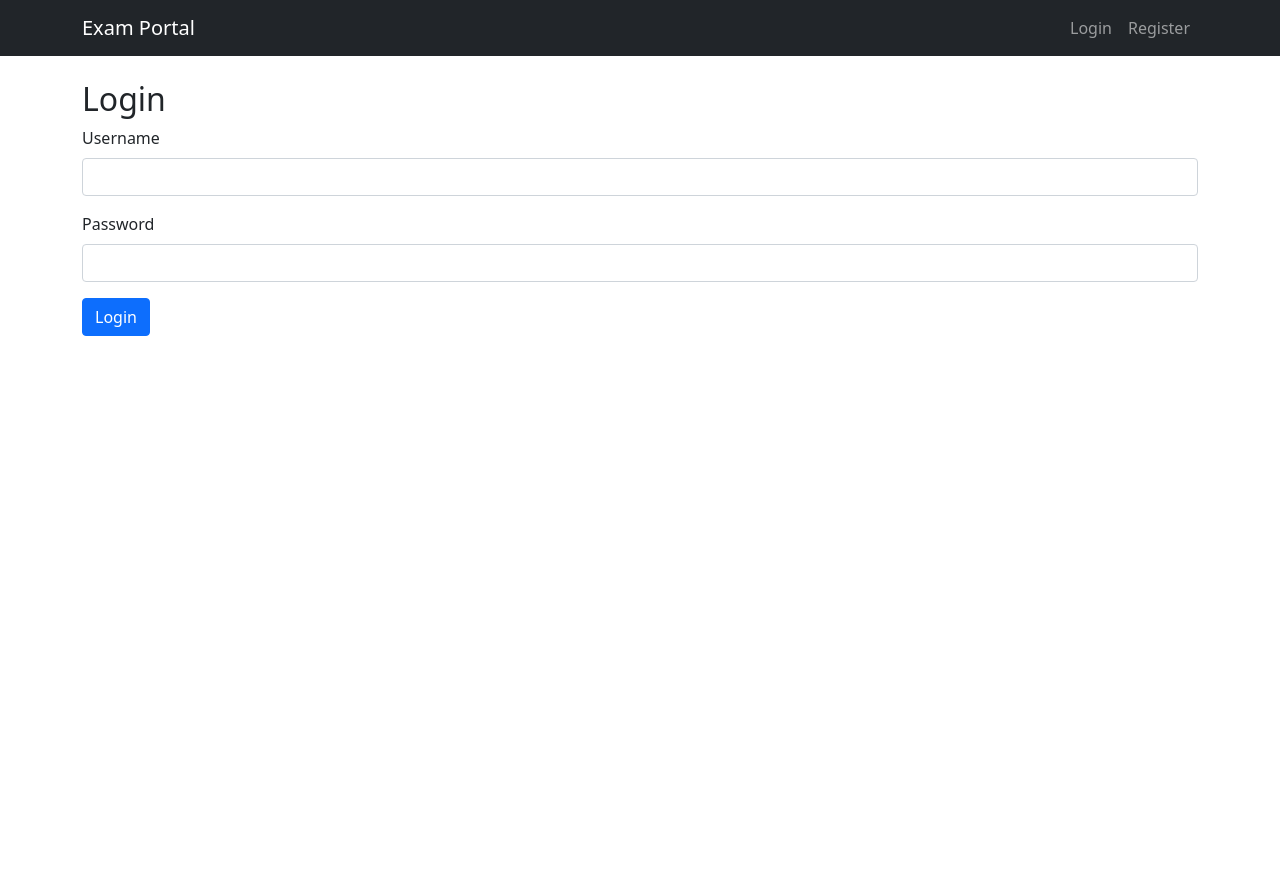
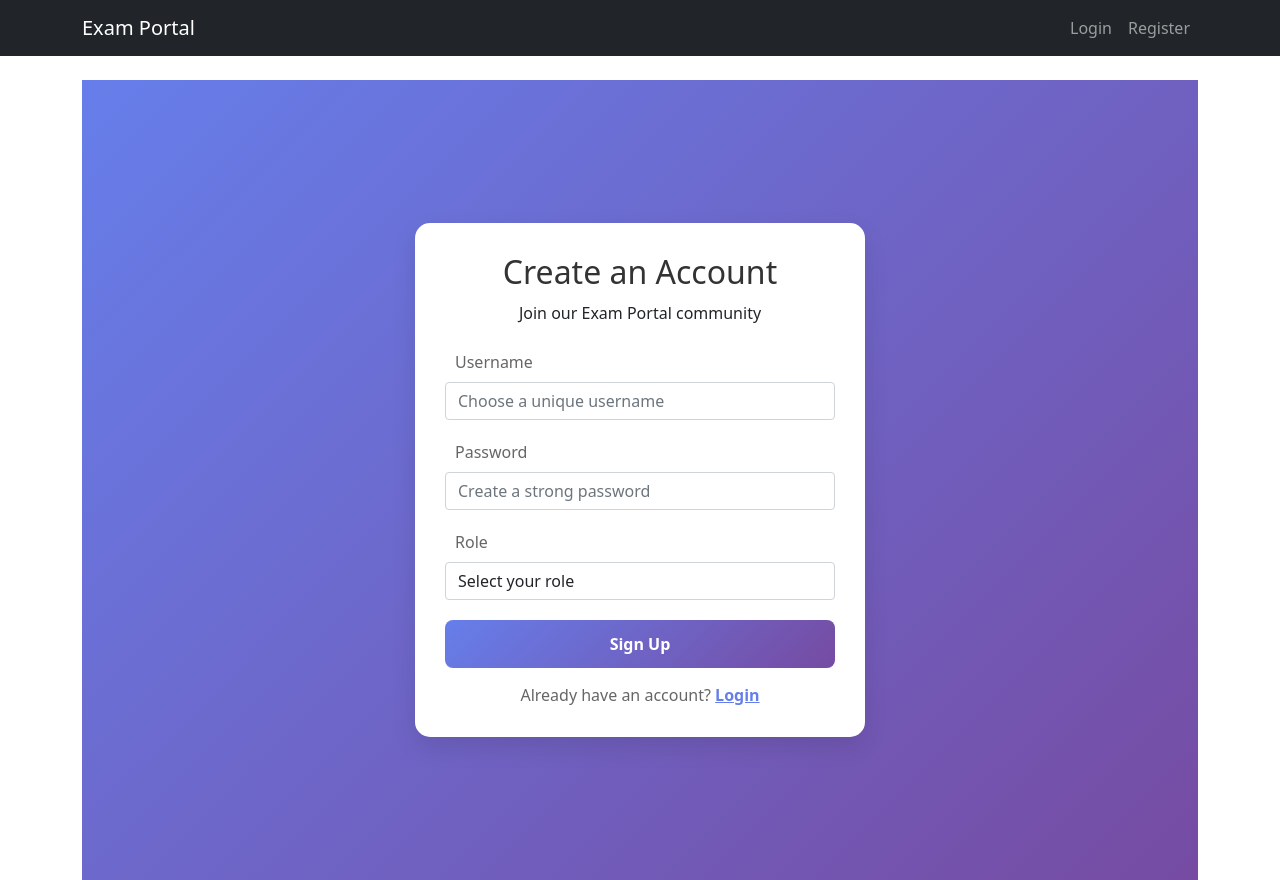
Before and after one commit to ishan22399/BlockChainProject, a Flask app: page / in a window 1280 px wide. Before the commit the page ends 336 px from the top, so only its background shows below. Run offline with Flask 2, Linux system fonts and the light colour scheme; some libraries are stand-ins or nearby versions.

```diff
--- /dev/null
+++ b/static/css/style.css
@@ -0,0 +1,102 @@
+/* Login and Register Styling */
+.login-container, .register-container {
+    display: flex;
+    justify-content: center;
+    align-items: center;
+    min-height: 100vh;
+    background: linear-gradient(135deg, #667eea 0%, #764ba2 100%);
+    padding: 20px;
+}
+
+.login-card, .register-card {
+    background: white;
+    border-radius: 15px;
+    box-shadow: 0 10px 25px rgba(0,0,0,0.1);
+    width: 100%;
+    max-width: 450px;
+    padding: 30px;
+    animation: fadeIn 0.5s ease-in-out;
+}
+
+.login-header, .register-header {
+    text-align: center;
+    margin-bottom: 25px;
+}
+
+.login-header h2, .register-header h2 {
+    color: #333;
+    margin-bottom: 10px;
+}
+
+.login-form, .register-form {
+    display: flex;
+    flex-direction: column;
+}
+
+.form-group {
+    margin-bottom: 20px;
+}
+
+.form-group label {
+    display: flex;
+    align-items: center;
+    margin-bottom: 8px;
+    color: #666;
+}
+
+.form-group label i {
+    margin-right: 10px;
+    color: #667eea;
+}
+
+.password-wrapper {
+    position: relative;
+}
+
+.password-toggle {
+    position: absolute;
+    right: 10px;
+    top: 50%;
+    transform: translateY(-50%);
+    cursor: pointer;
+    color: #667eea;
+}
+
+.btn-login, .btn-register {
+    background: linear-gradient(135deg, #667eea 0%, #764ba2 100%);
+    color: white;
+    border: none;
+    padding: 12px;
+    border-radius: 8px;
+    font-weight: bold;
+    transition: transform 0.3s ease;
+}
+
+.btn-login:hover, .btn-register:hover {
+    transform: scale(1.05);
+}
+
+.signup-link, .login-link {
+    text-align: center;
+    margin-top: 15px;
+    color: #666;
+}
+
+.signup-link a, .login-link a {
+    color: #667eea;
+    font-weight: bold;
+}
+
+.forgot-password {
+    text-align: right;
+    display: block;
+    color: #667eea;
+    font-size: 0.9em;
+    margin-top: -10px;
+    margin-bottom: 15px;
+}
+
+@keyframes fadeIn {
+    from { opacity: 0; transform: translateY(20px); }
+    to { opacity: 1; transform: translateY(0); }
+}
--- a/templates/login.html
+++ b/templates/login.html
@@ -1,16 +1,79 @@
 {% extends "base.html" %}
-{% block title %}Login{% endblock %}
+{% block title %}Register{% endblock %}
 {% block content %}
-<h2>Login</h2>
-<form action="{{ url_for('login') }}" method="POST">
-    <div class="mb-3">
-        <label for="username" class="form-label">Username</label>
-        <input type="text" class="form-control" id="username" name="username" required>
+<div class="register-container">
+    <div class="register-card">
+        <div class="register-header">
+            <h2>Create an Account</h2>
+            <p>Join our Exam Portal community</p>
+        </div>
+        <form action="{{ url_for('register') }}" method="POST" class="register-form">
+            <div class="form-group">
+                <label for="username">
+                    <i class="bi bi-person-fill"></i> Username
+                </label>
+                <input
+                    type="text"
+                    class="form-control"
+                    id="username"
+                    name="username"
+                    required
+                    placeholder="Choose a unique username"
+                >
+            </div>
+            <div class="form-group">
+                <label for="password">
+                    <i class="bi bi-lock-fill"></i> Password
+                </label>
+                <div class="password-wrapper">
+                    <input
+                        type="password"
+                        class="form-control"
+                        id="password"
+                        name="password"
+                        required
+                        placeholder="Create a strong password"
+                    >
+                    <span class="password-toggle">
+                        <i class="bi bi-eye-slash" id="togglePassword"></i>
+                    </span>
+                </div>
+            </div>
+            <div class="form-group">
+                <label for="role">
+                    <i class="bi bi-person-badge-fill"></i> Role
+                </label>
+                <select class="form-control" id="role" name="role" required>
+                    <option value="">Select your role</option>
+                    <option value="student">Student</option>
+                    <option value="admin">Admin</option>
+                </select>
+            </div>
+            <button type="submit" class="btn-register">Sign Up</button>
+
+            <div class="login-link">
+                Already have an account?
+                <a href="{{ url_for('login') }}">Login</a>
+            </div>
+        </form>
     </div>
-    <div class="mb-3">
-        <label for="password" class="form-label">Password</label>
-        <input type="password" class="form-control" id="password" name="password" required>
-    </div>
-    <button type="submit" class="btn btn-primary">Login</button>
-</form>
+</div>
 {% endblock %}
+
+{% block scripts %}
+<script>
+    document.addEventListener('DOMContentLoaded', function() {
+        const passwordInput = document.getElementById('password');
+        const togglePassword = document.getElementById('togglePassword');
+
+        togglePassword.addEventListener('click', function() {
+            const type = passwordInput.getAttribute('type') === 'password' ? 'text' : 'password';
+            passwordInput.setAttribute('type', type);
+
+            // Toggle eye icon
+            this.classList.toggle('bi-eye');
+            this.classList.toggle('bi-eye-slash');
+        });
+    });
+</script>
+{% endblock %}
```
